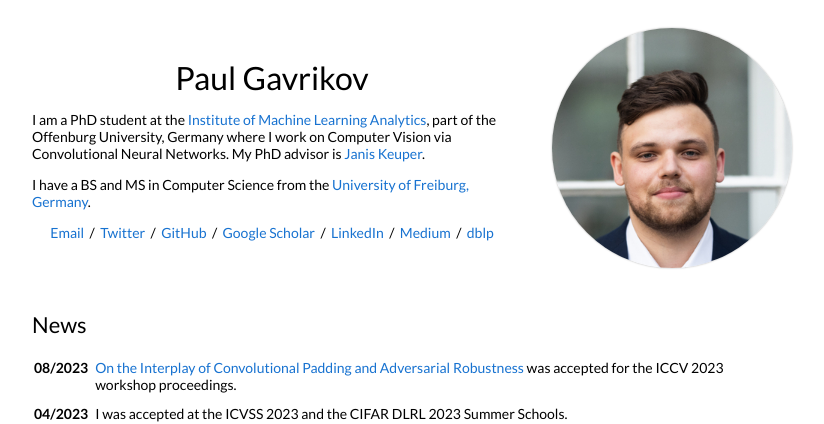
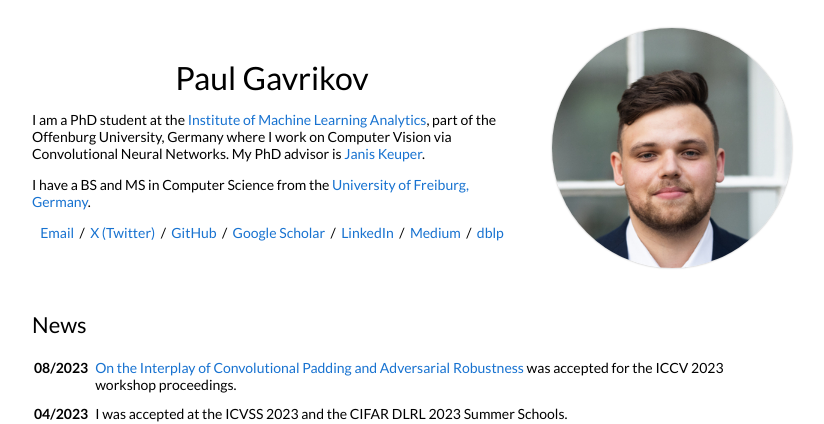
Before and after one commit to paulgavrikov/paulgavrikov.github.io, a Jekyll site: the page built from _posts/2018-05-15-intro.markdown, in a window 1280 px wide and 900 px high. Shown: the top 424 px of the window, without its empty margins (228-1052 px from the left). Built offline with Jekyll 4.4.1, drawn with Linux system fonts in a browser that asks for light colours.

Commit message:
x gon give it to ya!

```diff
--- a/_layouts/default.html
+++ b/_layouts/default.html
@@ -41,7 +41,7 @@
               </p>
               <p style="text-align:center">
                 <a target="_blank" href="https://mailhide.io/e/sXKtr6XO"> Email</a> &nbsp;/&nbsp;
-                <a href="https://twitter.com/paulgavrikov">Twitter</a> &nbsp;/&nbsp;
+                <a href="https://twitter.com/paulgavrikov">X (Twitter)</a> &nbsp;/&nbsp;
                 <a href="https://github.com/paulgavrikov">GitHub</a> &nbsp;/&nbsp;
                 <a href="https://scholar.google.com/citations?user=cshJtrQAAAAJ">Google Scholar</a> &nbsp;/&nbsp;
                 <a href="https://linkedin.com/in/paul-gavrikov-60a4666a">LinkedIn</a> &nbsp;/&nbsp;
```
